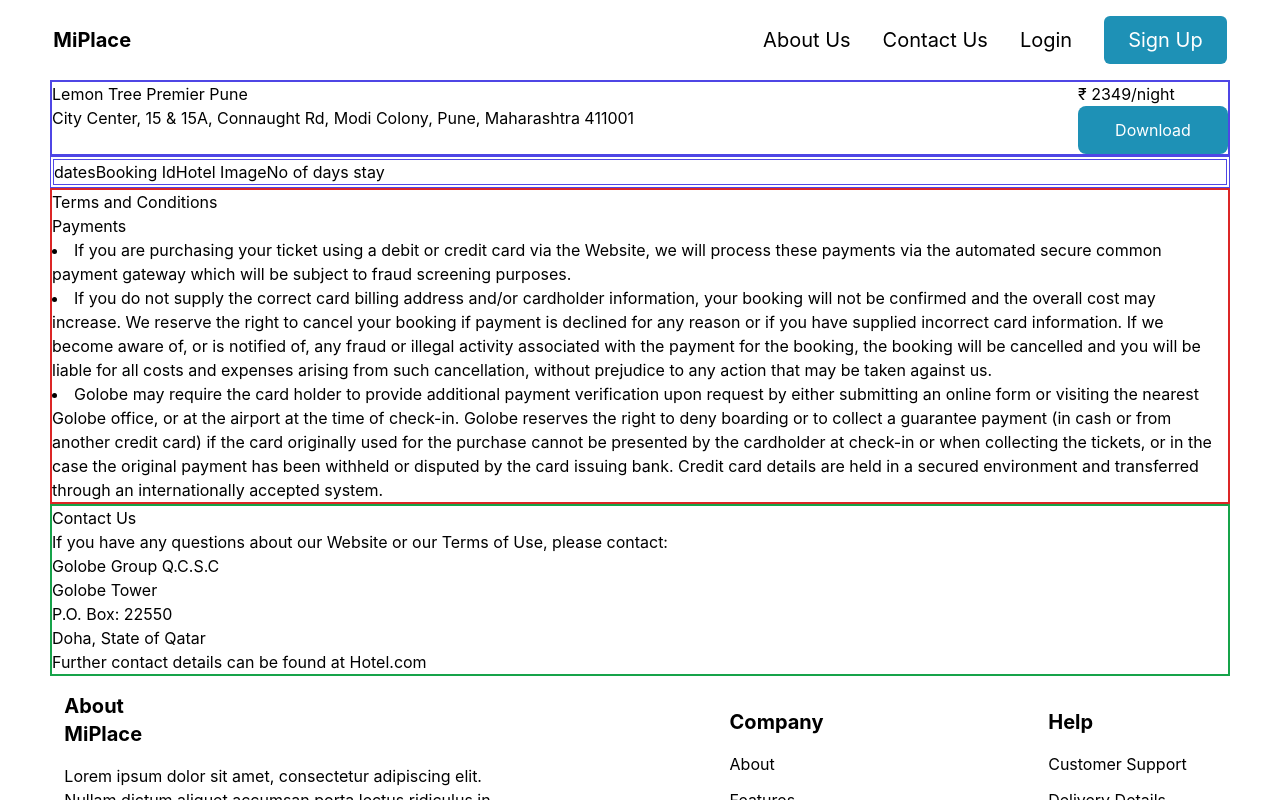
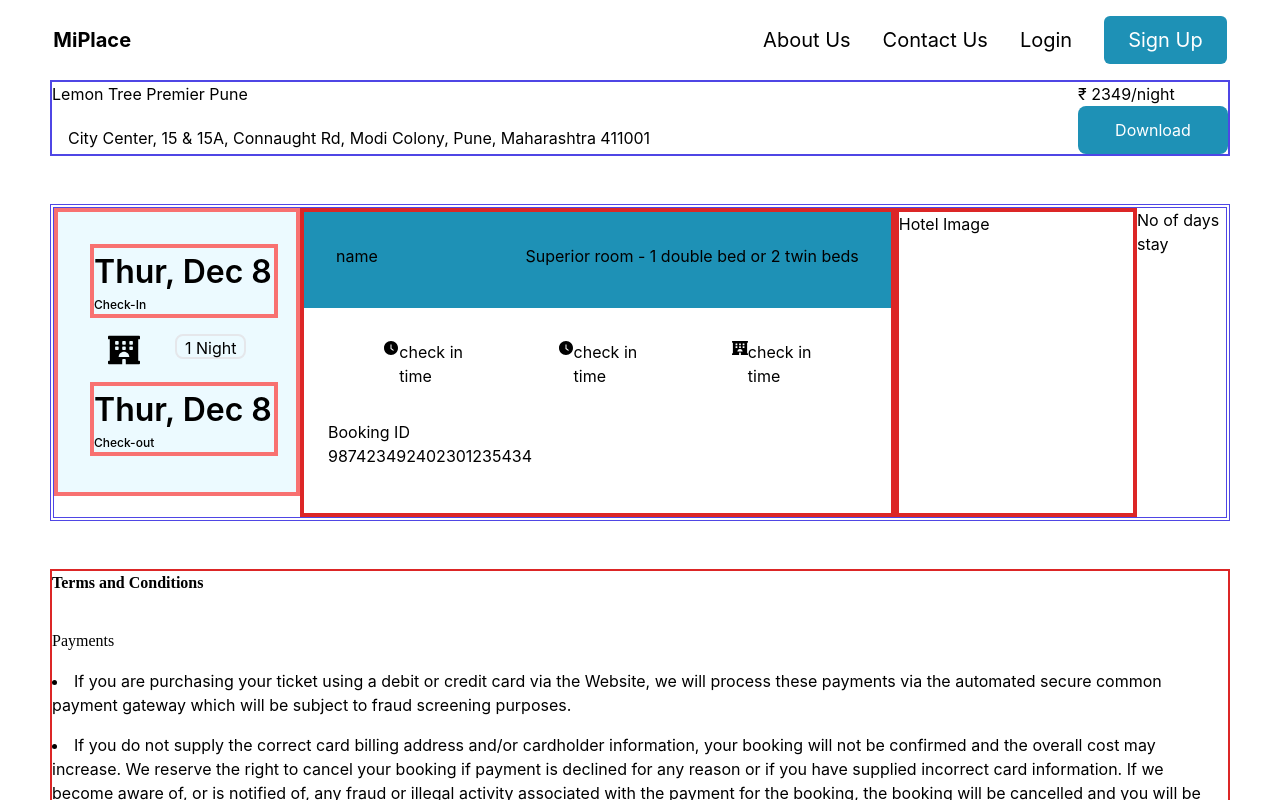
Before and after one commit to aruljohnsonalmabetter/MiPlace-Frontend, a React (Create React App) app in the folder miplace/: page /mybookings in a window 1280 px wide. Shown: the top 800 px of the page. Built offline with nearby package versions, Linux system fonts and the light colour scheme; some icons are missing.

Commit message:
styling changes

```diff
--- /dev/null
+++ b/miplace/src/components/Bookingreceipt.js
@@ -0,0 +1,85 @@
+import React from 'react'
+import { FaHotel } from "react-icons/fa";
+import { AiFillClockCircle } from "react-icons/ai";
+function Bookingreceipt() {
+  return (
+    <div class="flex my-[3rem] mx-[3.125rem] border-double border-4 border-indigo-600 ">
+            <div className='bg-[#ECFAFF]  w-[15.375rem] h-[18rem]  border-4 border-red-400 p-[2rem]'>
+                <div className='mx-auto my-auto gap-auto w-[11.75rem] h-[3.625] border-4 border-red-400'>
+                    <h1 className='font-semibold text-[2rem]'>Thur, Dec 8</h1>
+                    <p className='font-medium text-[0.75rem]'>Check-In</p>
+                </div>
+
+                    <div className=' mx-auto flex justify-around content-around my-[1rem]'>
+                        <div> <FaHotel
+                        className='w-[2rem] h-[2rem]'
+                        /></div>
+                        <div className='w-[4.4375rem] h-[1.5625rem] rounded-lg border-2     `border-{#A1A1A1}` text-center '>1 Night</div>
+                    </div>
+
+                <div className='mx-auto my-auto w-[11.75rem] h-[3.625] border-4 border-red-400'>
+                    <h1 className='font-semibold text-[2rem]'>Thur, Dec 8</h1>
+                    <p className='font-medium text-[0.75rem]'>Check-out</p>
+                </div>
+            </div>
+
+            <div className='w-[49.1875rem] h-[19.3125rem] border-4 border-red-600'>
+                        <div className='flex justify-between p-[2rem] h-[6rem] bg-[#1E91B6]'>
+
+
+                                <div className='flex'>
+                                        <img></img>
+                                        <h2>name</h2>
+                                    </div>
+
+                                 <div >
+                                    <p >Superior room - 1 double bed or 2 twin beds</p>
+
+                                 </div>
+
+
+
+                        </div>
+
+                        <div className='flex justify-around p-[2rem]'>
+                                <div  className='flex'><AiFillClockCircle/>
+                                        <div >
+                                            <p>check in</p>
+                                            <p>time</p>
+                                        </div>
+                                </div>
+                                <div className='flex'><AiFillClockCircle/>
+                                        <div >
+                                        <p>check in</p>
+                                        <p>time</p>
+                                    </div>
+                                </div>
+                                <div className='flex'><FaHotel />
+                                            <div >
+                                                <p>check in</p>
+                                                <p>time</p>
+                                            </div>
+                                </div>
+
+                        </div>
+
+
+                        <div className='px-[1.5rem]'>
+                                <h1> Booking ID</h1>
+                                <h2>987423492402301235434</h2>
+                        </div>
+            </div>
+
+            <div className='w-[19.9375rem] h-[19.3125rem] border-4 border-red-600'>
+                <h1>Hotel Image</h1>
+            </div>
+
+            <div>
+                <h1>No of days stay</h1>
+            </div>
+        </div>
+
+  )
+}
+
+export default Bookingreceipt
--- a/miplace/src/pages/BookingInfoandBill.js
+++ b/miplace/src/pages/BookingInfoandBill.js
@@ -8,7 +8,7 @@
 function BookingInfoandBill() {
   return (
 
-    <div class="flex border-solid border-2 border-indigo-600  gap-[2.5rem]">
+    <div class="flex px-[7rem] border-solid border-2 border-indigo-600  gap-[2.5rem]">
 
       <div class="  mt-[2.5rem]  w-[49.375rem] h-[64.25rem]  ">
 
--- a/miplace/src/pages/MyBookings.js
+++ b/miplace/src/pages/MyBookings.js
@@ -1,12 +1,16 @@
 import React from 'react'
 import Button from '../components/Button'
+import Bookingreceipt from '../components/Bookingreceipt'
+import { FaLocationDot } from "react-icons/fa6";
+import Rating from '../components/Rating';
 function MyBookings() {
   return (
     <div>
         <div class="flex justify-between mx-[3.125rem]  space-x-4 border-solid border-2 border-indigo-600">
             <div>
-                <h1>Lemon Tree Premier Pune</h1>
-                <h3>City Center, 15 & 15A, Connaught Rd, Modi Colony, Pune, Maharashtra 411001</h3>
+                <h1>Lemon Tree Premier Pune </h1>
+                <Rating/>
+                <h3 className='flex'><FaLocationDot/>City Center, 15 & 15A, Connaught Rd, Modi Colony, Pune, Maharashtra 411001</h3>
             </div>
             <div>
                 <h1>₹ 2349/night</h1>
@@ -15,35 +19,19 @@
                 />
             </div>
         </div>
-        <div class="flex mx-[3.125rem] border-double border-4 border-indigo-600 ">
-            <div>
-                <h1>dates</h1>
-            </div>
-
-            <div>
-                <h1>Booking Id</h1>
-            </div>
-
-            <div>
-                <h1>Hotel Image</h1>
-            </div>
-
-            <div>
-                <h1>No of days stay</h1>
-            </div>
-        </div>
-        <div class="mx-[3.125rem] border-solid border-2 border-red-600">
-            <h1>Terms and Conditions</h1>
-            <h2>Payments</h2>
-            <p>
-                <li>If you are purchasing your ticket using a debit or credit card via the Website, we will process these payments via the automated secure common payment gateway which will be subject to fraud screening purposes. </li>
-                <li>If you do not supply the correct card billing address and/or cardholder information, your booking will not be confirmed and the overall cost may increase. We reserve the right to cancel your booking if payment is declined for any reason or if you have supplied incorrect card information. If we become aware of, or is notified of, any fraud or illegal activity associated with the payment for the booking, the booking will be cancelled and you will be liable for all costs and expenses arising from such cancellation, without prejudice to any action that may be taken against us.</li>
-                <li>Golobe may require the card holder to provide additional payment verification upon request by either submitting an online form or visiting the nearest Golobe office, or at the airport at the time of check-in. Golobe reserves the right to deny boarding or to collect a guarantee payment (in cash or from another credit card) if the card originally used for the purchase cannot be presented by the cardholder at check-in or when collecting the tickets, or in the case the original payment has been withheld or disputed by the card issuing bank. Credit card details are held in a secured environment and transferred through an internationally accepted system.</li>
+         <Bookingreceipt/>
+        <div class="mx-[3.125rem] my-[2.125rem] border-solid border-2 border-red-600">
+            <h1 className='mb-[2.125rem] font-semibold font-[Montserrat] '>Terms and Conditions</h1>
+            <h2 className='mb-[1rem] font-medium font-[Montserrat]'>Payments</h2>
+            <p >
+                <li className='mb-[1rem]'>If you are purchasing your ticket using a debit or credit card via the Website, we will process these payments via the automated secure common payment gateway which will be subject to fraud screening purposes. </li>
+                <li className='mb-[1rem]'>If you do not supply the correct card billing address and/or cardholder information, your booking will not be confirmed and the overall cost may increase. We reserve the right to cancel your booking if payment is declined for any reason or if you have supplied incorrect card information. If we become aware of, or is notified of, any fraud or illegal activity associated with the payment for the booking, the booking will be cancelled and you will be liable for all costs and expenses arising from such cancellation, without prejudice to any action that may be taken against us.</li>
+                <li className='mb-[1rem]'>Golobe may require the card holder to provide additional payment verification upon request by either submitting an online form or visiting the nearest Golobe office, or at the airport at the time of check-in. Golobe reserves the right to deny boarding or to collect a guarantee payment (in cash or from another credit card) if the card originally used for the purchase cannot be presented by the cardholder at check-in or when collecting the tickets, or in the case the original payment has been withheld or disputed by the card issuing bank. Credit card details are held in a secured environment and transferred through an internationally accepted system.</li>
             </p>
         </div>
 
         <div class="mx-[3.125rem] border-solid border-2 border-green-600">
-            <h1>Contact Us</h1>
+            <h1 className='mb-[1rem] font-medium font-[Montserrat]'>Contact Us</h1>
             <h3>If you have any questions about our Website or our Terms of Use, please contact:
             <li class="list-none">Golobe Group Q.C.S.C</li>
             <li class="list-none">Golobe Tower</li>
```
